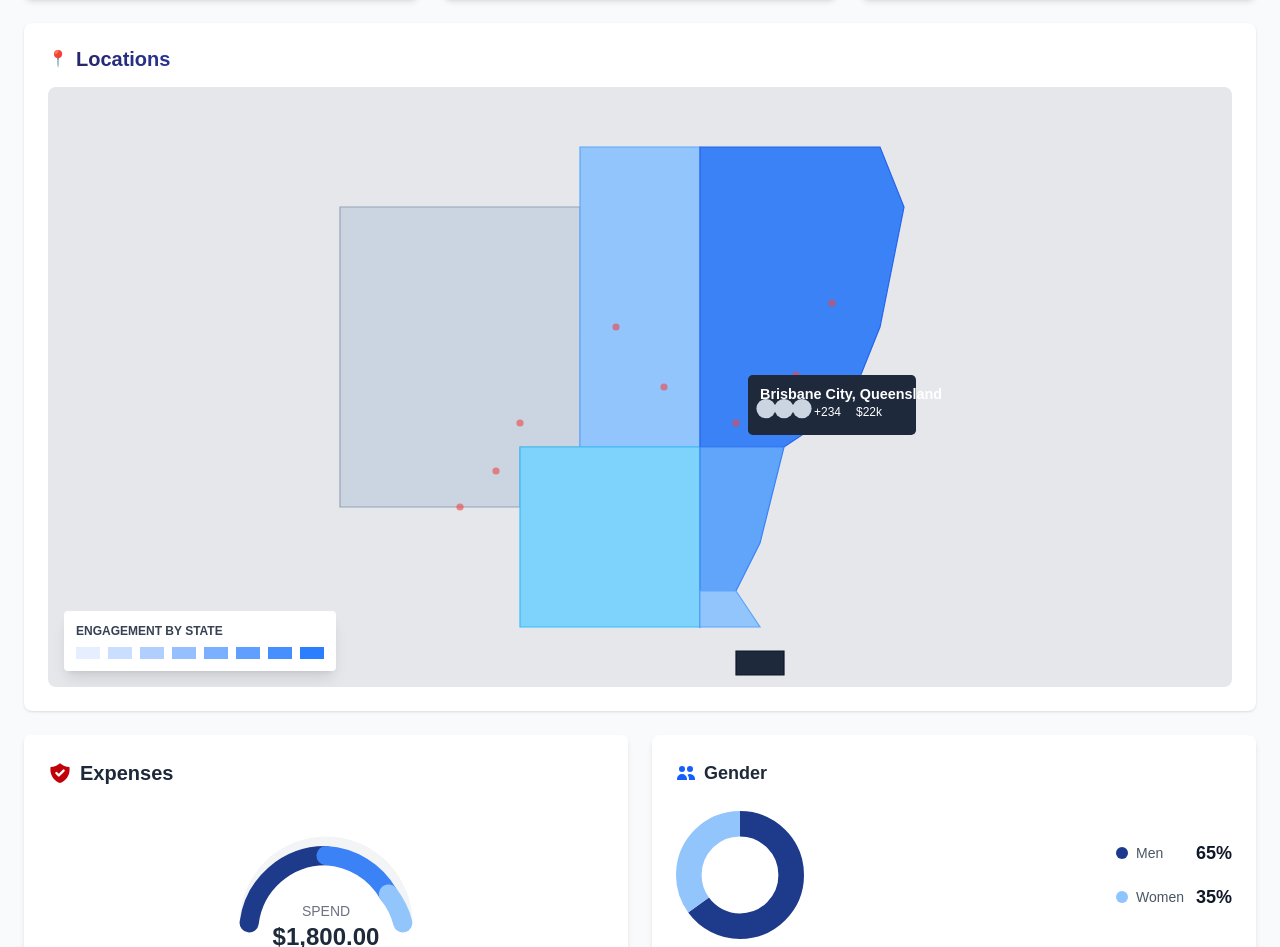
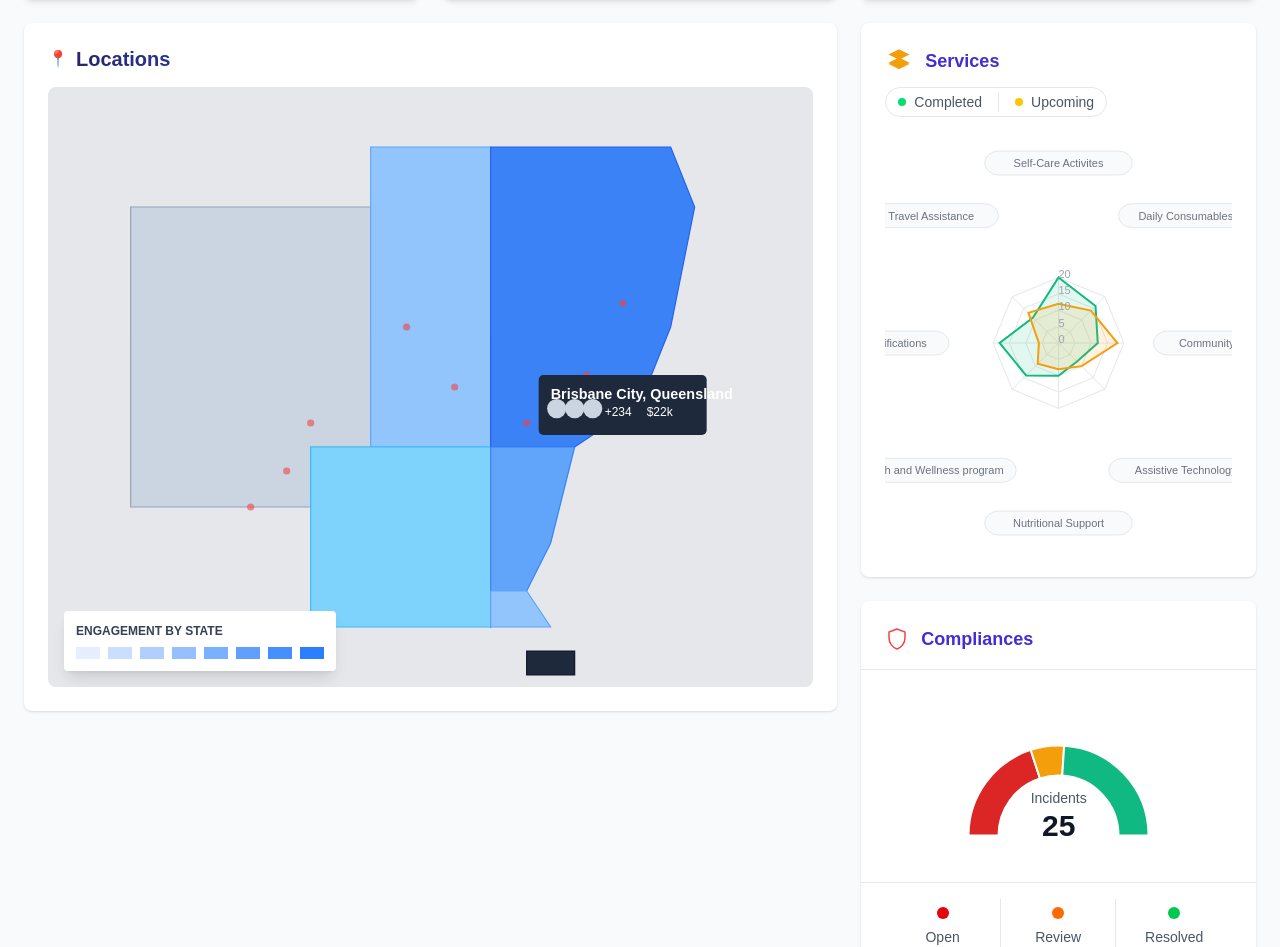
Before and after one commit to DarkRai087/New-folder--3-, a React (Vite) app in the folder comp/: page / in a window 1280 px wide. Shown: the part 425-1372 px from the top of the page. Built offline with nearby package versions, Linux system fonts and the light colour scheme.

Commit message:
Add Services and Compliances components to dashboard
Introduced new Services and Compliances components with visual charts and integrated them into the Dashboard layout. The dashboard now displays service and compliance metrics alongside the locations map for improved data visibility.

```diff
--- a/comp/src/Dashboard.jsx
+++ b/comp/src/Dashboard.jsx
@@ -3,6 +3,8 @@ import Header from './components/Header';
 import DateFilter from './components/DateFilter';
 import TopMetrics from './components/TopMetrics';
 import LocationsMap from './components/LocationsMap';
+import Services from './components/Services';
+import Compliances from './components/Compliances';
 import ExpensesChart from './components/ExpensesChart';
 import GenderChart from './components/GenderChart';
 import AgeDistribution from './components/AgeDistribution';
@@ -21,10 +23,17 @@ function  Dashboard() {
 
         <TopMetrics />
 
-        <div className="mb-6">
-          <LocationsMap />
+        <div className="mb-6 grid grid-cols-1 lg:grid-cols-3 gap-6">
+          <div className="lg:col-span-2">
+            <LocationsMap />
+          </div>
+          <div className="lg:col-span-1 space-y-6">
+            <Services />
+            <Compliances />
+          </div>
         </div>
-        <div> <CombinedCharts />
+        <div>
+          <CombinedCharts />
         </div>
 
 
--- /dev/null
+++ b/comp/src/components/Compliances.jsx
@@ -0,0 +1,76 @@
+import React from 'react';
+import { PieChart, Pie, Cell, ResponsiveContainer } from 'recharts';
+
+const Compliances = ({ open = 10, review = 3, resolved = 12 }) => {
+  const total = open + review + resolved;
+
+  const data = [
+    { name: 'Open', value: open, color: '#DC2626' },
+    { name: 'Review', value: review, color: '#F59E0B' },
+    { name: 'Resolved', value: resolved, color: '#10B981' },
+  ];
+
+  return (
+    <div className="bg-white rounded-lg shadow p-6">
+      <div className="flex items-center gap-3 mb-4">
+        <svg width="24" height="24" viewBox="0 0 24 24" fill="none" xmlns="http://www.w3.org/2000/svg">
+          <path d="M12 2L4 5V11C4 16 7.5 20.7 12 22C16.5 20.7 20 16 20 11V5L12 2Z" stroke="#EF4444" strokeWidth="1.5" fill="none" />
+        </svg>
+        <h3 className="text-indigo-700 font-semibold text-lg">Compliances</h3>
+      </div>
+      {/* Top divider to match card in screenshot */}
+      <div className="border-t border-gray-200 -mx-6 mb-4" />
+
+      <div className="relative" style={{ height: 180 }}>
+        <ResponsiveContainer width="100%" height="100%">
+          <PieChart>
+            <Pie
+              data={data}
+              cx="50%"
+              cy="85%"
+              startAngle={180}
+              endAngle={0}
+              innerRadius={60}
+              outerRadius={90}
+              paddingAngle={0}
+              dataKey="value"
+              stroke="#FFFFFF"
+              strokeWidth={2}
+            >
+              {data.map((entry, index) => (
+                <Cell key={`cell-${index}`} fill={entry.color} />
+              ))}
+            </Pie>
+          </PieChart>
+        </ResponsiveContainer>
+
+        {/* Center text overlay */}
+        <div className="absolute inset-0 flex flex-col items-center justify-center" style={{ paddingTop: '80px' }}>
+          <div className="text-gray-600 text-sm font-medium">Incidents</div>
+          <div className="text-3xl font-bold text-gray-900">{total}</div>
+        </div>
+      </div>
+
+      {/* Bottom stats with vertical dividers and centered dots */}
+      <div className="mt-4 pt-4 border-t border-gray-200 -mx-6 px-6 grid grid-cols-3 text-center divide-x divide-gray-200">
+        <div className="flex flex-col items-center py-2">
+          <span className="w-3 h-3 bg-red-600 rounded-full mb-2" />
+          <span className="text-sm text-gray-600">Open</span>
+          <div className="text-2xl font-bold text-gray-900 mt-1">{open}</div>
+        </div>
+        <div className="flex flex-col items-center py-2">
+          <span className="w-3 h-3 bg-orange-500 rounded-full mb-2" />
+          <span className="text-sm text-gray-600">Review</span>
+          <div className="text-2xl font-bold text-gray-900 mt-1">{review}</div>
+        </div>
+        <div className="flex flex-col items-center py-2">
+          <span className="w-3 h-3 bg-green-500 rounded-full mb-2" />
+          <span className="text-sm text-gray-600">Resolved</span>
+          <div className="text-2xl font-bold text-gray-900 mt-1">{resolved}</div>
+        </div>
+      </div>
+    </div>
+  );
+};
+
+export default Compliances;
--- /dev/null
+++ b/comp/src/components/Services.jsx
@@ -0,0 +1,92 @@
+import React from 'react';
+import {
+  RadarChart,
+  PolarGrid,
+  PolarAngleAxis,
+  PolarRadiusAxis,
+  Radar,
+  ResponsiveContainer,
+} from 'recharts';
+
+const data = [
+  { subject: 'Self-Care Activites', A: 20, B: 12 },
+  { subject: 'Daily Consumables', A: 16, B: 14 },
+  { subject: 'Community Participation', A: 12, B: 18 },
+  { subject: 'Assistive Technology', A: 8, B: 10 },
+  { subject: 'Nutritional Support', A: 10, B: 8 },
+  { subject: 'Health and Wellness program', A: 14, B: 9 },
+  { subject: 'Home Modifications', A: 18, B: 6 },
+  { subject: 'Travel Assistance', A: 11, B: 13 },
+];
+
+const Services = () => {
+  return (
+    <div className="bg-white rounded-lg shadow p-6">
+      <div className="flex items-center gap-3 mb-3">
+        {/* icon similar color to screenshot */}
+        <svg width="28" height="28" viewBox="0 0 24 24" fill="none" xmlns="http://www.w3.org/2000/svg">
+          <path d="M3 6.5L12 2L21 6.5L12 11L3 6.5Z" fill="#F59E0B" />
+          <path d="M3 13.5L12 9L21 13.5L12 18L3 13.5Z" fill="#F59E0B" />
+          <path d="M3 20.5L12 16L21 20.5L12 25L3 20.5Z" transform="translate(0,-6)" fill="#F59E0B" opacity="0.95" />
+        </svg>
+        <h3 className="text-indigo-700 font-semibold text-lg">Services</h3>
+      </div>
+
+      <div className="flex items-center mb-4">
+        <div className="inline-flex items-center bg-white border border-gray-200 rounded-full px-3 py-1">
+          <span className="inline-flex items-center mr-4">
+            <span className="w-2 h-2 bg-green-400 rounded-full mr-2" />
+            <span className="text-sm text-gray-600">Completed</span>
+          </span>
+          <span className="h-5 border-l border-gray-200 mr-4" />
+          <span className="inline-flex items-center">
+            <span className="w-2 h-2 bg-yellow-400 rounded-full mr-2" />
+            <span className="text-sm text-gray-600">Upcoming</span>
+          </span>
+        </div>
+      </div>
+
+      {/* chart container with much larger size for better readability */}
+      <div className="w-full mt-4" style={{ height: 420 }}>
+        <ResponsiveContainer>
+          {/* much larger radar for better visibility */}
+          <RadarChart data={data} outerRadius="70%" margin={{ top: 50, right: 80, bottom: 50, left: 80 }}>
+            <PolarGrid gridType="polygon" stroke="#E6E6E6" />
+            {/* labels with rounded pill backgrounds pushed far outside the radar */}
+            <PolarAngleAxis
+              dataKey="subject"
+              stroke="none"
+              axisLine={false}
+              tick={({ payload, x, y, cx, cy }) => {
+                const text = payload.value;
+                const width = Math.min(170, text.length * 6.5 + 24);
+
+                // Calculate angle and push label further outward
+                const RADIAN = Math.PI / 180;
+                const radius = 180; // Distance from center to push labels out (increased)
+                const angle = Math.atan2(y - cy, x - cx);
+                const offsetX = Math.cos(angle) * radius;
+                const offsetY = Math.sin(angle) * radius;
+                const finalX = cx + offsetX;
+                const finalY = cy + offsetY;
+
+                return (
+                  <g transform={`translate(${finalX - width / 2}, ${finalY - 12})`}>
+                    <rect x={0} y={0} rx={14} ry={14} width={width} height={24} fill="#F9FAFB" stroke="#E5E7EB" strokeWidth={1} />
+                    <text x={width / 2} y={16} textAnchor="middle" fill="#6B7280" fontSize={11} fontWeight={400}>
+                      {text}
+                    </text>
+                  </g>
+                );
+              }}
+            />
+            {/* numeric rings visible at 5, 10, 15, 20 - positioned on Self-Care Activites (top) */}
+            <PolarRadiusAxis angle={90} domain={[0, 20]} tick={{ fill: '#9CA3AF', fontSize: 11 }} axisLine={false} />
+            <Radar name="Completed" dataKey="A" stroke="#10B981" fill="#10B981" fillOpacity={0.12} strokeWidth={2} />
+            <Radar name="Upcoming" dataKey="B" stroke="#F59E0B" fill="#F59E0B" fillOpacity={0.12} strokeWidth={2} />
+          </RadarChart>
+        </ResponsiveContainer>
+      </div>
+    </div>
+  );
+};export default Services;
```
